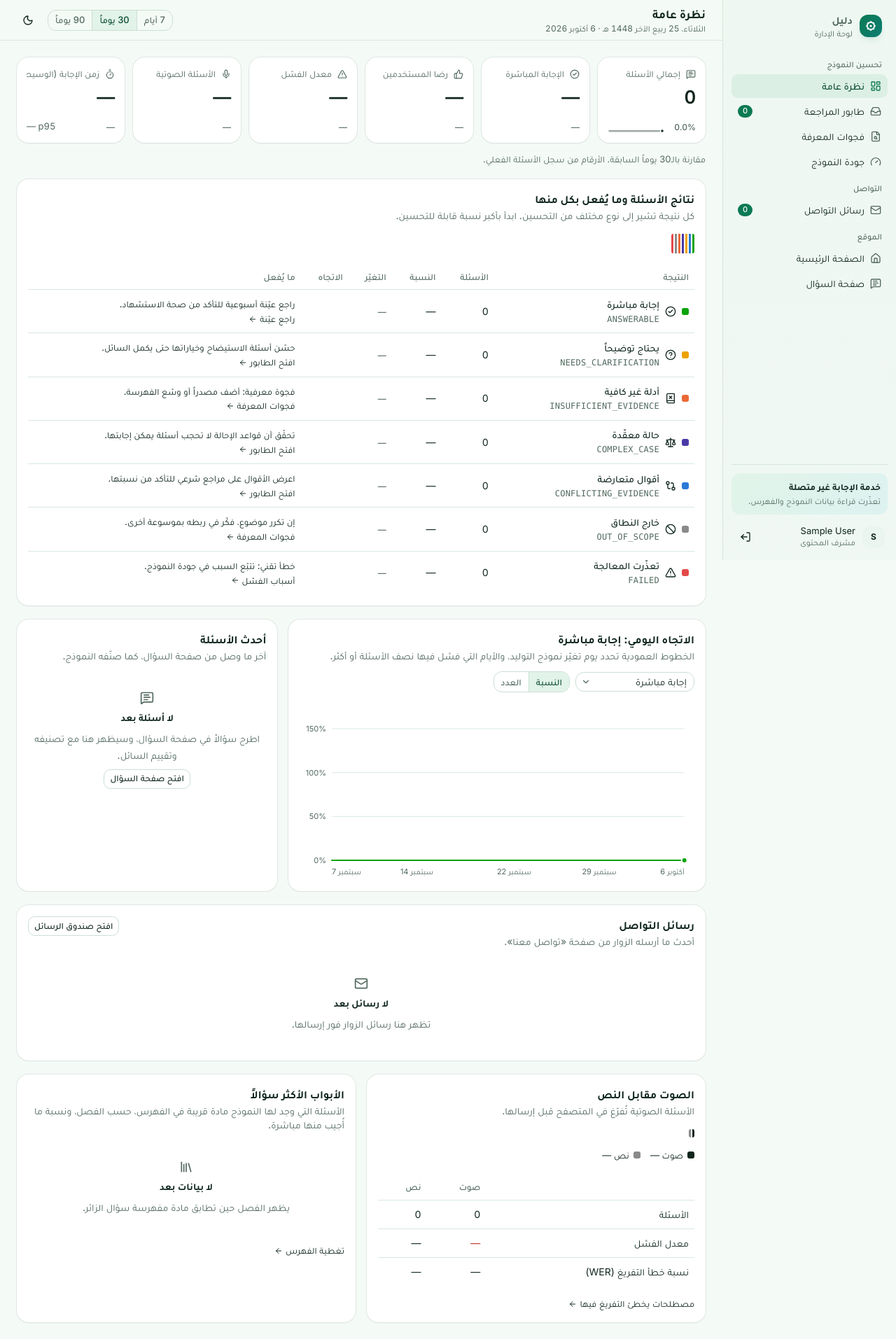
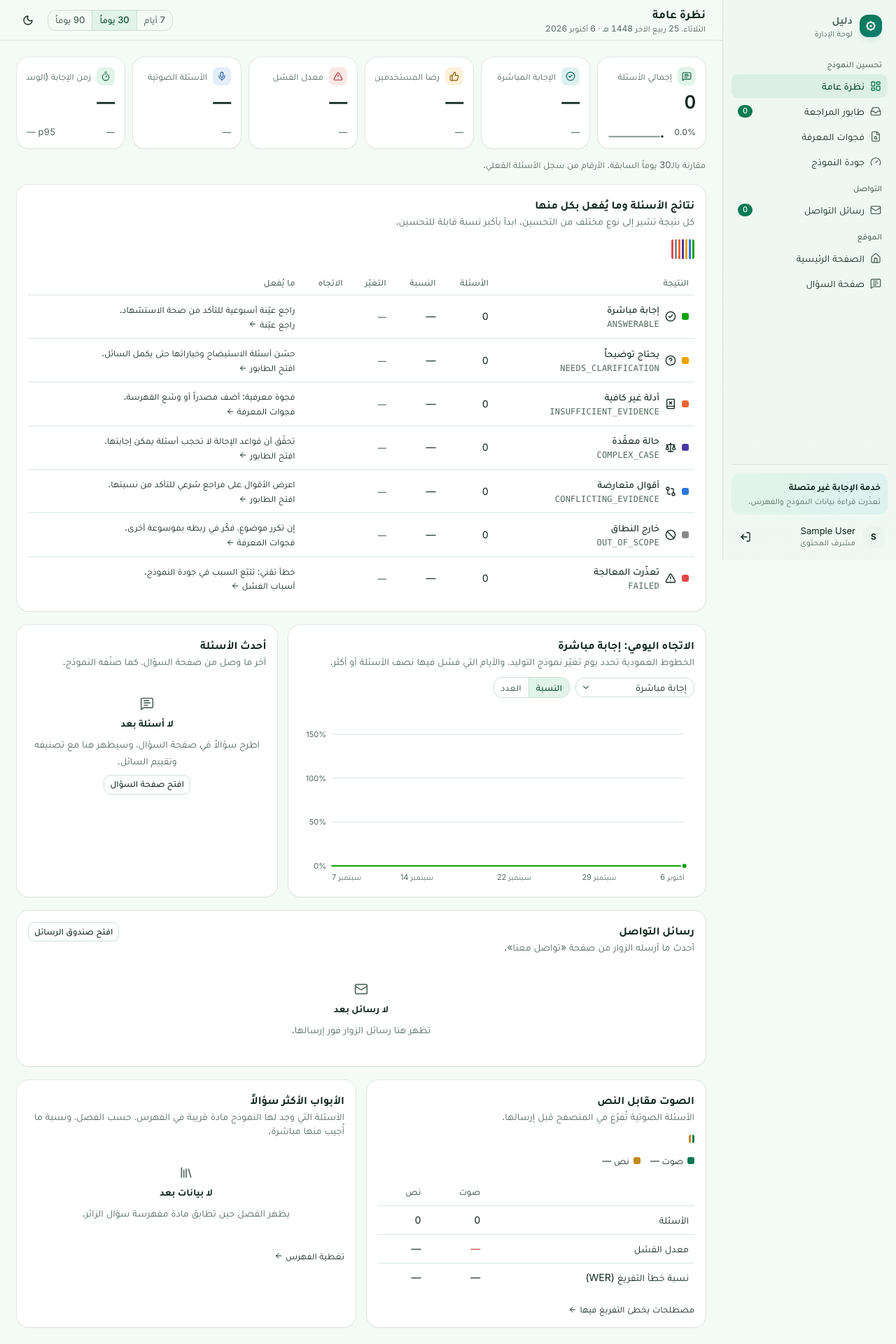
Before and after one commit to njoudae/islamiz-rag, a Laravel app: page /admin in a window 1280 px wide. Shown: the whole page at 70% size. Before the commit the page ends 1891 px from the top, so only its background shows below. Run offline with Laravel 12, Linux system fonts and the light colour scheme; the visitor is signed in with stand-in values (Sample User, id 1); data that the repository does not hold is empty; style sheets or scripts are compiled from the project's sources; some libraries are stand-ins or nearby versions.

Commit message:
Add the theme's hooks to the answer card, charts and dashboard figures

```diff
--- a/apps/site/resources/js/components/AnswerCard.vue
+++ b/apps/site/resources/js/components/AnswerCard.vue
@@ -22,7 +22,7 @@ const ordinals = ['الأول', 'الثاني', 'الثالث'];
 </script>
 
 <template>
-    <article class="ans" :id="`ans-${m.id || 'x'}`">
+    <article class="ans" :class="{ enter: !static }" :id="`ans-${m.id || 'x'}`">
         <div class="ans-head">
             <StBadge :state="s" />
             <span v-if="m.topic" class="muted" style="font-size: 0.8125rem">{{ m.topic }}</span>
--- a/apps/site/resources/js/components/LineChart.vue
+++ b/apps/site/resources/js/components/LineChart.vue
@@ -95,9 +95,9 @@ function leave() {
                 <line :x1="a.x" :x2="a.x" :y1="a.ly + 3" :y2="m.t + chart.ih" style="stroke: var(--foreground)" stroke-opacity=".35" stroke-width="1" />
                 <text :x="a.x - 4" :y="a.ly" text-anchor="end" style="fill: var(--foreground); font-size: 11px">{{ a.label }}</text>
             </g>
-            <path :d="chart.area" :style="{ fill: color }" fill-opacity=".1" />
-            <path :d="chart.d" :style="{ fill: 'none', stroke: color }" stroke-width="2" stroke-linejoin="round" stroke-linecap="round" />
-            <circle :cx="chart.last[0]" :cy="chart.last[1]" r="4" :style="{ fill: color, stroke: 'var(--card)' }" stroke-width="2" />
+            <path class="area-fade" :d="chart.area" :style="{ fill: color }" fill-opacity=".1" />
+            <path class="line-draw" pathLength="1" :d="chart.d" :style="{ fill: 'none', stroke: color }" stroke-width="2" stroke-linejoin="round" stroke-linecap="round" />
+            <circle class="end-dot" :cx="chart.last[0]" :cy="chart.last[1]" r="4" :style="{ fill: color, stroke: 'var(--card)' }" stroke-width="2" />
             <template v-if="hover !== null">
                 <line :x1="chart.x(hover)" :x2="chart.x(hover)" :y1="m.t" :y2="m.t + chart.ih" style="stroke: var(--foreground)" stroke-opacity=".4" stroke-width="1" />
                 <circle :cx="chart.x(hover)" :cy="chart.y(values[hover])" r="4.5" :style="{ fill: color, stroke: 'var(--card)' }" stroke-width="2" />
--- a/apps/site/resources/js/components/Sparkline.vue
+++ b/apps/site/resources/js/components/Sparkline.vue
@@ -24,7 +24,7 @@ const shape = computed(() => {
 <template>
     <svg v-if="shape" class="spark" :viewBox="`0 0 ${W} ${H}`" aria-hidden="true" style="direction: ltr">
         <path :d="shape.area" :style="{ fill: color, stroke: 'none' }" fill-opacity=".08" />
-        <path :d="shape.d" :style="{ fill: 'none', stroke: color }" stroke-opacity=".55" stroke-width="1.5" stroke-linejoin="round" stroke-linecap="round" />
+        <path class="line-draw" pathLength="1" :d="shape.d" :style="{ fill: 'none', stroke: color }" stroke-opacity=".55" stroke-width="1.5" stroke-linejoin="round" stroke-linecap="round" />
         <circle :cx="shape.last[0]" :cy="shape.last[1]" r="2.5" :style="{ fill: color, stroke: 'var(--card)' }" stroke-width="1.5" />
     </svg>
 </template>
--- a/apps/site/resources/js/pages/admin/Messages.vue
+++ b/apps/site/resources/js/pages/admin/Messages.vue
@@ -89,9 +89,9 @@ const mailto = (m) => `mailto:${m.email}?subject=${encodeURIComponent('رد من
     </div>
 
     <div class="kpis" style="grid-template-columns: repeat(auto-fit, minmax(150px, 1fr))">
-        <div class="card kpi"><span class="lbl"><Icon name="mail" size="sm" />رسائل جديدة</span><span class="val">{{ fmtN(counts.new) }}</span></div>
-        <div class="card kpi"><span class="lbl"><Icon name="check" size="sm" />مقروءة</span><span class="val">{{ fmtN(counts.read) }}</span></div>
-        <div class="card kpi"><span class="lbl"><Icon name="inbox" size="sm" />مؤرشفة</span><span class="val">{{ fmtN(counts.archived) }}</span></div>
+        <div class="card kpi"><span class="lbl"><span class="kchip"><Icon name="mail" size="sm" /></span>رسائل جديدة</span><span class="val">{{ fmtN(counts.new) }}</span></div>
+        <div class="card kpi"><span class="lbl"><span class="kchip"><Icon name="check" size="sm" /></span>مقروءة</span><span class="val">{{ fmtN(counts.read) }}</span></div>
+        <div class="card kpi"><span class="lbl"><span class="kchip"><Icon name="inbox" size="sm" /></span>مؤرشفة</span><span class="val">{{ fmtN(counts.archived) }}</span></div>
     </div>
 
     <section class="card">
--- a/apps/site/resources/js/pages/admin/Overview.vue
+++ b/apps/site/resources/js/pages/admin/Overview.vue
@@ -90,12 +90,12 @@ const maxSection = computed(() => Math.max(1, ...props.sections.map((s) => s.tot
 
     <div class="kpis">
         <div v-for="k in kpis" :key="k.label" class="card kpi">
-            <span class="lbl"><Icon :name="k.icon" size="sm" />{{ k.label }}</span>
+            <span class="lbl"><span class="kchip"><Icon :name="k.icon" size="sm" /></span>{{ k.label }}</span>
             <span class="val">{{ k.value }}</span>
             <div class="row"><Delta :cur="k.cur" :prev="k.prev" v-bind="k.opts" /><Sparkline :values="k.spark" /></div>
         </div>
         <div class="card kpi">
-            <span class="lbl"><Icon name="timer" size="sm" />زمن الإجابة (الوسيط)</span>
+            <span class="lbl"><span class="kchip"><Icon name="timer" size="sm" /></span>زمن الإجابة (الوسيط)</span>
             <span class="val">{{ p50 === null ? '—' : p50.toFixed(1) }}<small v-if="p50 !== null">ث</small></span>
             <div class="row">
                 <Delta :cur="p50" :prev="latency.previous.p50" :good-up="false" unit=" ث" />
@@ -238,12 +238,12 @@ const maxSection = computed(() => Math.max(1, ...props.sections.map((s) => s.tot
                 <p class="card-desc">الأسئلة الصوتية تُفرّغ في المتصفح قبل إرسالها.</p>
             </div>
             <div class="stack" style="height: 12px">
-                <span :style="{ flex: A.voice, '--c': 'var(--foreground)' }" :data-tip="`صوت · ${fmtPct(voiceShare, 0)}`" />
-                <span :style="{ flex: text, '--c': 'var(--st-oos)' }" :data-tip="`نص · ${fmtPct(1 - voiceShare, 0)}`" />
+                <span :style="{ flex: A.voice, '--c': 'var(--primary)' }" :data-tip="`صوت · ${fmtPct(voiceShare, 0)}`" />
+                <span :style="{ flex: text, '--c': 'var(--gold)' }" :data-tip="`نص · ${fmtPct(1 - voiceShare, 0)}`" />
             </div>
             <div class="legend">
-                <span><span class="swatch" style="--c: var(--foreground)" />صوت {{ fmtPct(voiceShare, 0) }}</span>
-                <span><span class="swatch" style="--c: var(--st-oos)" />نص {{ fmtPct(1 - voiceShare, 0) }}</span>
+                <span><span class="swatch" style="--c: var(--primary)" />صوت {{ fmtPct(voiceShare, 0) }}</span>
+                <span><span class="swatch" style="--c: var(--gold)" />نص {{ fmtPct(1 - voiceShare, 0) }}</span>
             </div>
             <table class="vtable">
                 <thead><tr><th /><th>صوت</th><th>نص</th></tr></thead>
--- a/apps/site/resources/js/pages/admin/Quality.vue
+++ b/apps/site/resources/js/pages/admin/Quality.vue
@@ -107,10 +107,10 @@ async function copyExport() {
     <Head title="جودة النموذج" />
 
     <div class="kpis" style="grid-template-columns: repeat(auto-fit, minmax(170px, 1fr))">
-        <div class="card kpi"><span class="lbl"><Icon name="gauge" size="sm" />دقة التصنيف</span><span class="val">{{ fmtPct(stats.acc) }}</span><span class="help">من {{ fmtN(stats.tot) }} مراجعة بشرية</span></div>
-        <div class="card kpi"><span class="lbl"><Icon name="book-marked" size="sm" />دقة الاستشهاد بالمصادر</span><span class="val">{{ fmtPct(citationAccuracy.value ?? NaN) }}</span><span class="help">من {{ fmtN(citationAccuracy.judged) }} إجابة تحقّق المراجِع من مصادرها</span></div>
-        <div class="card kpi"><span class="lbl"><Icon name="circle-question-mark" size="sm" />الاستيضاح عند الحاجة</span><span class="val">{{ fmtPct(stats.clar) }}</span><span class="help">من الأسئلة الغامضة فعلاً</span></div>
-        <div class="card kpi"><span class="lbl"><Icon name="layers" size="sm" />مجموعة التقييم</span><span class="val">{{ fmtN(evalSize) }}</span><span class="help">سؤالاً مراجَعاً</span></div>
+        <div class="card kpi"><span class="lbl"><span class="kchip"><Icon name="gauge" size="sm" /></span>دقة التصنيف</span><span class="val">{{ fmtPct(stats.acc) }}</span><span class="help">من {{ fmtN(stats.tot) }} مراجعة بشرية</span></div>
+        <div class="card kpi"><span class="lbl"><span class="kchip"><Icon name="book-marked" size="sm" /></span>دقة الاستشهاد بالمصادر</span><span class="val">{{ fmtPct(citationAccuracy.value ?? NaN) }}</span><span class="help">من {{ fmtN(citationAccuracy.judged) }} إجابة تحقّق المراجِع من مصادرها</span></div>
+        <div class="card kpi"><span class="lbl"><span class="kchip"><Icon name="circle-question-mark" size="sm" /></span>الاستيضاح عند الحاجة</span><span class="val">{{ fmtPct(stats.clar) }}</span><span class="help">من الأسئلة الغامضة فعلاً</span></div>
+        <div class="card kpi"><span class="lbl"><span class="kchip"><Icon name="layers" size="sm" /></span>مجموعة التقييم</span><span class="val">{{ fmtN(evalSize) }}</span><span class="help">سؤالاً مراجَعاً</span></div>
     </div>
 
     <div class="grid-2">
--- a/apps/site/resources/js/pages/admin/Review.vue
+++ b/apps/site/resources/js/pages/admin/Review.vue
@@ -104,10 +104,10 @@ const items = computed(() => props.questions.data);
     </div>
 
     <div class="kpis" style="grid-template-columns: repeat(auto-fit, minmax(150px, 1fr))">
-        <div class="card kpi"><span class="lbl"><Icon name="inbox" size="sm" />بانتظار المراجعة</span><span class="val">{{ fmtN(kpis.pending) }}</span></div>
-        <div class="card kpi"><span class="lbl"><Icon name="thumbs-down" size="sm" />تقييم سلبي</span><span class="val">{{ fmtN(kpis.negative) }}</span></div>
-        <div class="card kpi" data-tip="إجابات قُدّمت مع أن أفضل مقطع مطابق حصل على أقل من 70%"><span class="lbl"><Icon name="gauge" size="sm" />ثقة أقل من 70%</span><span class="val">{{ fmtN(kpis.lowConfidence) }}</span></div>
-        <div class="card kpi"><span class="lbl"><Icon name="check" size="sm" />راجعتها اليوم</span><span class="val">{{ fmtN(kpis.reviewedToday) }}</span></div>
+        <div class="card kpi"><span class="lbl"><span class="kchip"><Icon name="inbox" size="sm" /></span>بانتظار المراجعة</span><span class="val">{{ fmtN(kpis.pending) }}</span></div>
+        <div class="card kpi"><span class="lbl"><span class="kchip"><Icon name="thumbs-down" size="sm" /></span>تقييم سلبي</span><span class="val">{{ fmtN(kpis.negative) }}</span></div>
+        <div class="card kpi" data-tip="إجابات قُدّمت مع أن أفضل مقطع مطابق حصل على أقل من 70%"><span class="lbl"><span class="kchip"><Icon name="gauge" size="sm" /></span>ثقة أقل من 70%</span><span class="val">{{ fmtN(kpis.lowConfidence) }}</span></div>
+        <div class="card kpi"><span class="lbl"><span class="kchip"><Icon name="check" size="sm" /></span>راجعتها اليوم</span><span class="val">{{ fmtN(kpis.reviewedToday) }}</span></div>
     </div>
 
     <section class="card">
```
